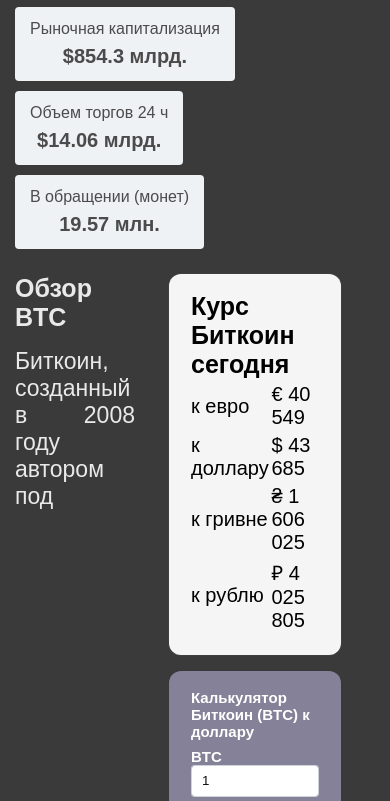
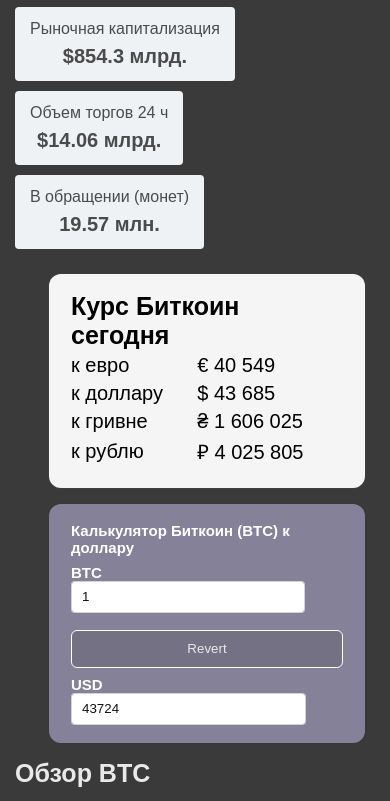
Before and after one commit to SmartTofu/SmartTofu.github.io, a plain HTML site: page bitcoin.html in a window 390 px wide. Shown: the part 219-1020 px from the top of the page. Drawn offline with Linux system fonts and the light colour scheme.

Commit message:
Update bitcoin.css media

```diff
--- a/bitcoin.css
+++ b/bitcoin.css
@@ -260,3 +260,11 @@ button, input {
     cursor: pointer;
     color: #e9e9e9;
 }
+
+@media screen and (max-width: 1000px){
+
+    aside{
+        float: none;
+        width: 90%;
+    }
+}
```
